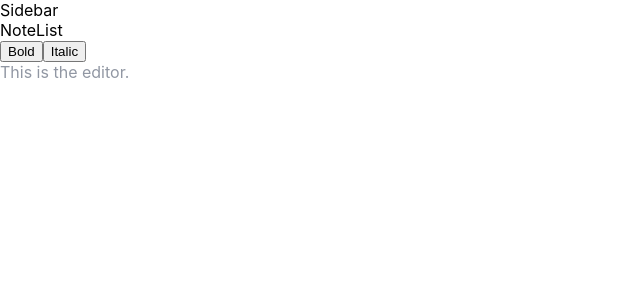
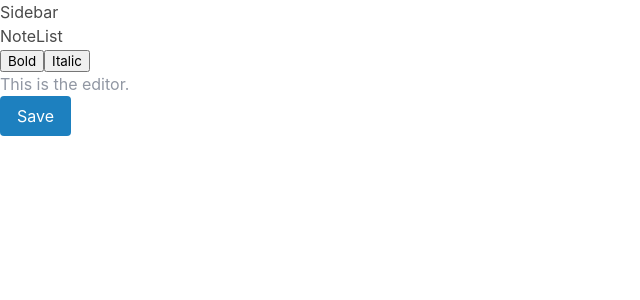
Before and after one commit to dyanagi/richnote_react, a React (Create React App) app: page / in a window 1280 px wide. Shown: the top 300 px of the page, without its empty margins (0-640 px from the left). Built offline with nearby package versions, Linux system fonts and the light colour scheme.

Commit message:
Design primary button (Save button - solid blue)

```diff
--- a/src/components/App.css
+++ /dev/null
@@ -1,3 +0,0 @@
-body {
-  background-color: white;
-}
--- a/src/components/App.jsx
+++ b/src/components/App.jsx
@@ -1,8 +1,9 @@
 import React, { Component } from 'react'
-import './App.css'
+import './App.scss'
 import Sidebar from './Sidebar/Sidebar'
 import Note from './Note/Note'
 import NoteList from './NoteList/NoteList'
+import SaveButton from './Common/SaveButton'
 
 class App extends Component {
   render () {
@@ -11,6 +12,7 @@ class App extends Component {
         <Sidebar />
         <NoteList />
         <Note />
+        <SaveButton/>
       </div>
     )
   }
--- /dev/null
+++ b/src/components/App.scss
@@ -0,0 +1,15 @@
+@charset "utf-8";
+
+$primary: #1D80BF;
+
+@import '../../node_modules/bulma/bulma.sass';
+// Import only what you need from Bulma
+//@import '../../node_modules/bulma/sass/utilities/_all.sass';
+//@import '../../node_modules/bulma/sass/base/_all.sass';
+//@import '../../node_modules/bulma/sass/elements/button.sass';
+//@import '../../node_modules/bulma/sass/elements/container.sass';
+//@import '../../node_modules/bulma/sass/elements/form.sass';
+//@import '../../node_modules/bulma/sass/elements/title.sass';
+//@import '../../node_modules/bulma/sass/components/navbar.sass';
+//@import '../../node_modules/bulma/sass/layout/hero.sass';
+//@import '../../node_modules/bulma/sass/layout/section.sass';
--- a/src/components/Common/ButtonBase.jsx
+++ b/src/components/Common/ButtonBase.jsx
@@ -1,11 +1,16 @@
 import React from 'react'
+import * as PropTypes from 'prop-types'
 
-function Panel () {
+function ButtonBase (props) {
+  const { cssClass, label } = props
   return (
-    <div className='App'>
-      Tmp
-    </div>
+    <button className={'button ' + cssClass}>{label}</button>
   )
 }
 
-export default Panel
+ButtonBase.propTypes = {
+  cssClass: PropTypes.string,
+  label: PropTypes.string
+}
+
+export default ButtonBase
--- a/src/components/Common/SaveButton.jsx
+++ b/src/components/Common/SaveButton.jsx
@@ -1,10 +1,9 @@
 import React from 'react'
+import ButtonBase from './ButtonBase'
 
 function SaveButton () {
   return (
-    <div className='App'>
-      Tmp
-    </div>
+    <ButtonBase cssClass='is-primary' label='Save' />
   )
 }
 
```
